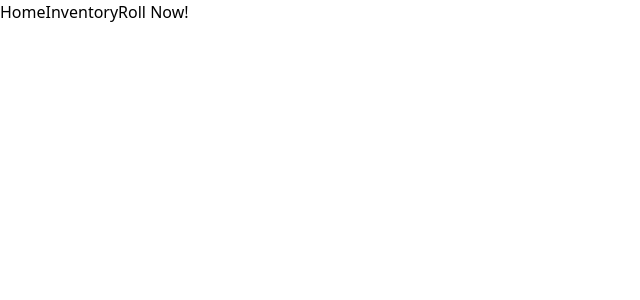
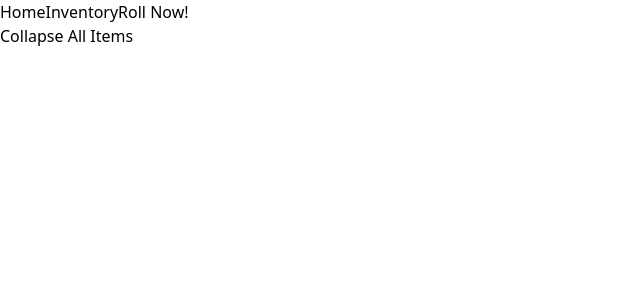
Before and after one commit to susheepls/GachaGear-WIP, a React (Vite) app in the folder frontend/: page /1/inventory in a window 1280 px wide. Shown: the top 300 px of the page, without its empty margins (0-640 px from the left). Built offline with nearby package versions, Linux system fonts and the light colour scheme.

Commit message:
feat:Add collapse all feature in inventory

```diff
--- a/frontend/src/pages/Inventory.tsx
+++ b/frontend/src/pages/Inventory.tsx
@@ -25,6 +25,12 @@ const Inventory = () => {
         const itemDiv = event.currentTarget.id;
         const substatDiv = document.getElementById(`substats${itemDiv}`);
         if(substatDiv) substatDiv.classList.toggle('hidden');
+    }
+
+    //collapse all items
+    const hideAll = () => {
+        const substatDivs = document.querySelectorAll('[id*="substats"]');
+        substatDivs.forEach((element) => element.classList.add('hidden'));
     }
 
     //return a div for each item
@@ -71,7 +77,14 @@ const Inventory = () => {
 
     return (
         <div>
-            {allItemNamesDiv()}
+            <div>
+                {allItemNamesDiv()}
+            </div>
+            <div>
+                <button onClick={()=>hideAll()}>
+                    Collapse All Items
+                </button>
+            </div>
         </div>
     )
 }
```
